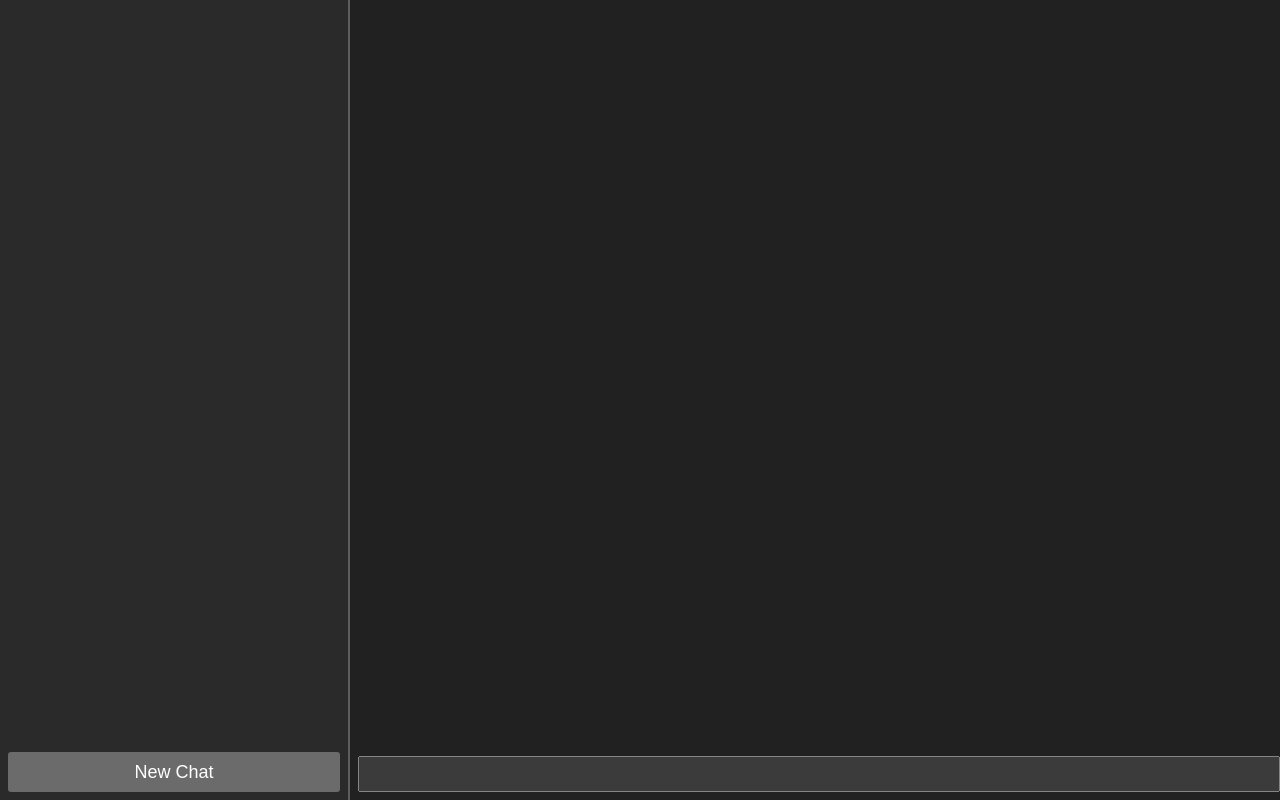
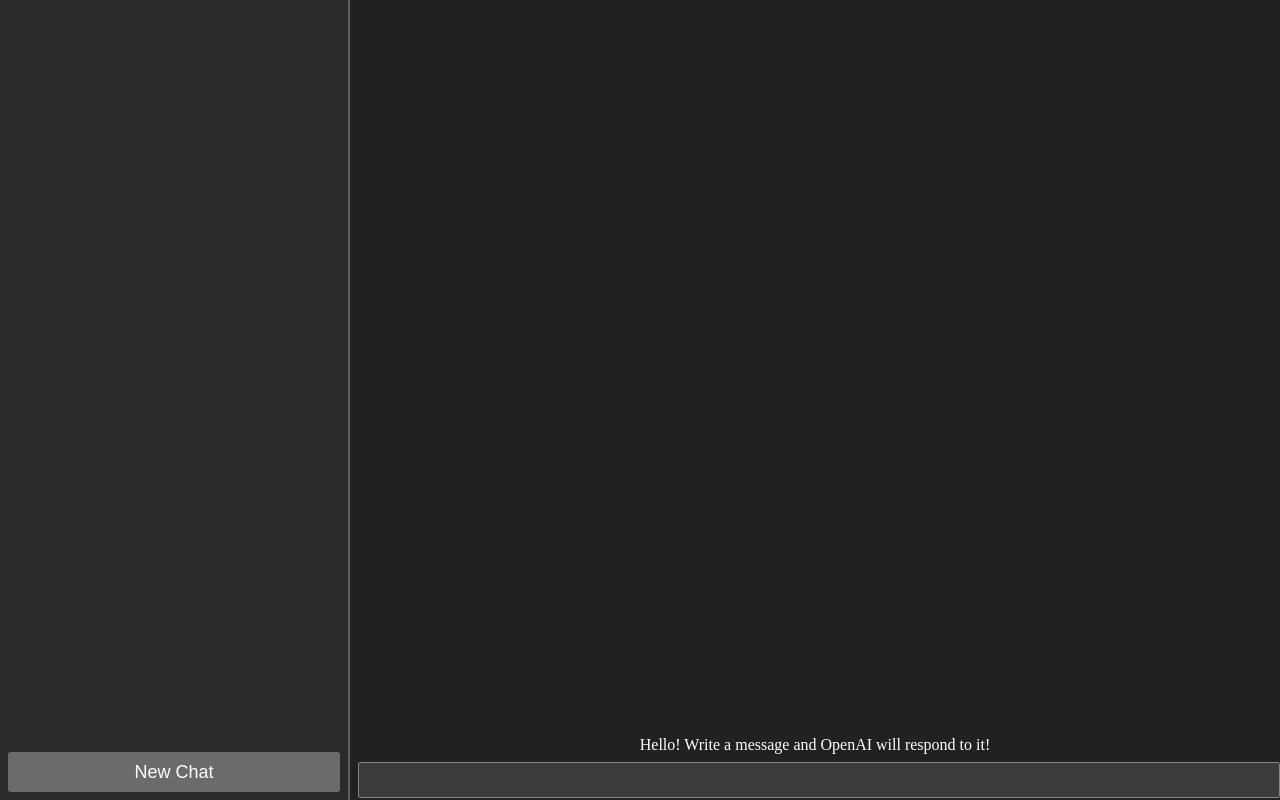
Before and after one commit to ranger-ross/vue-chat-gpt, a Vue app: page / in a window 1280 px wide. Built offline with nearby package versions, Linux system fonts and the light colour scheme.

Commit message:
Added welcome message

```diff
--- a/src/components/ChatView.vue
+++ b/src/components/ChatView.vue
@@ -25,11 +25,19 @@ defineProps<{ messages: ChatMessage[] }>()
 
   </div>
 
+  <div v-if="messages.length === 0" class="welcome-message">
+      Hello! Write a message and OpenAI will respond to it!
+  </div>
 
 
 </template>
 
 <style scoped>
+
+.welcome-message {
+  text-align: center;
+  margin-top: 92vh;
+}
 
 .gpt-message-bubble {
   margin: 8px;
```
